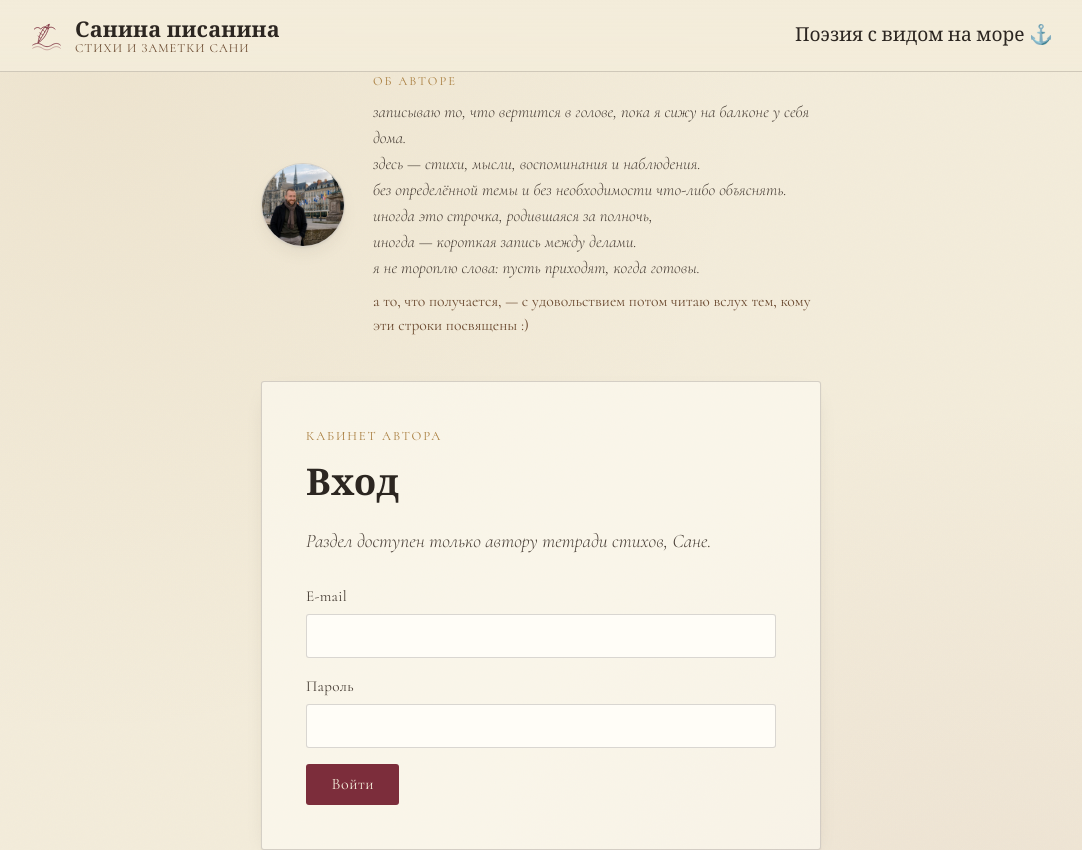
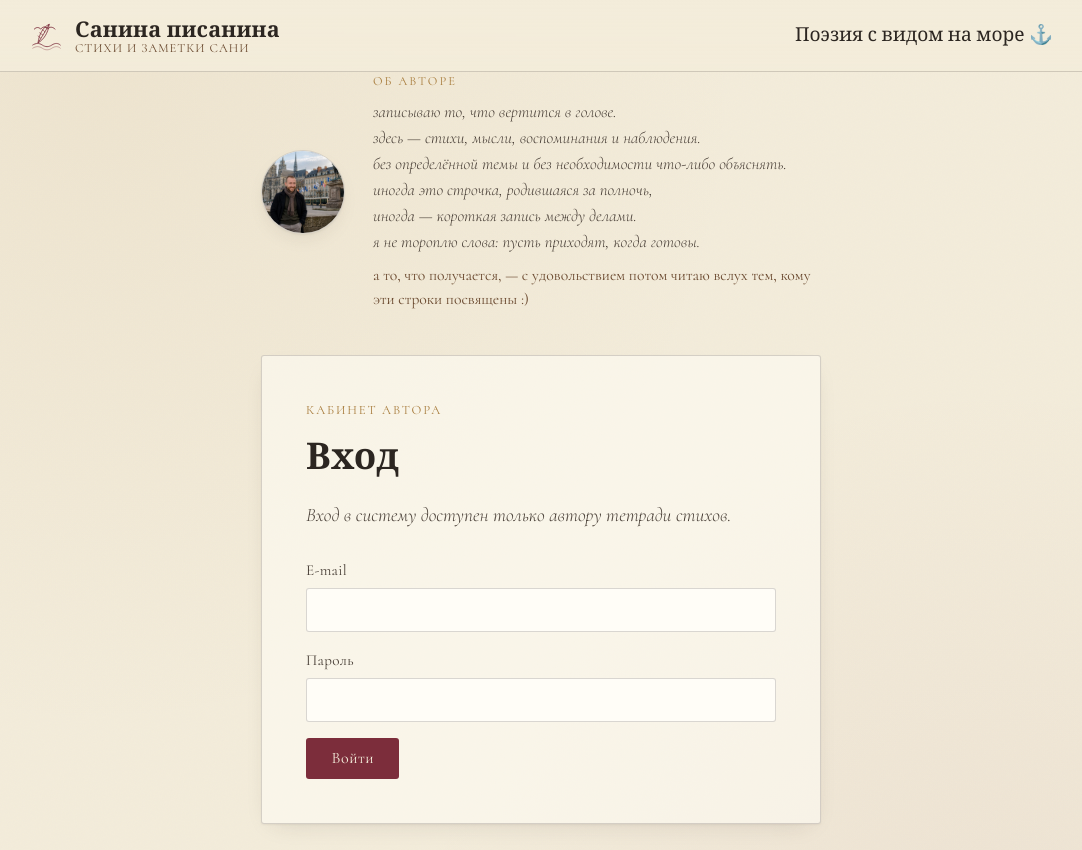
Before and after one commit to sunmeat/poetry-blog, a React (Vite) app: page /admin in a window 1280 px wide. Shown: the top 850 px of the page, without its empty margins (99-1181 px from the left). Built offline with nearby package versions, Linux system fonts and the light colour scheme; no server answers; a web font is replaced by a local one.

Commit message:
Refine text in AdminLogin component
Updated text for clarity and accessibility.

```diff
--- a/src/pages/Admin/AdminLogin.jsx
+++ b/src/pages/Admin/AdminLogin.jsx
@@ -40,7 +40,7 @@ export default function AdminLogin() {
        <div>
           <p className={styles.aboutEyebrow}>об авторе</p>
           <p className={styles.aboutQuote}>
-            записываю то, что вертится в голове, пока я сижу на балконе у себя дома.
+            записываю то, что вертится в голове.
             <br />
             здесь — стихи, мысли, воспоминания и наблюдения.
             <br />
@@ -62,7 +62,7 @@ export default function AdminLogin() {
         <p className={styles.eyebrow}>Кабинет автора</p>
         <h1 className={styles.title}>Вход</h1>
         <p className={styles.hint}>
-          Раздел доступен только автору тетради стихов, Сане.
+          Вход в систему доступен только автору тетради стихов.
         </p>
 
         <form className={styles.form} onSubmit={handleSubmit}>
```
